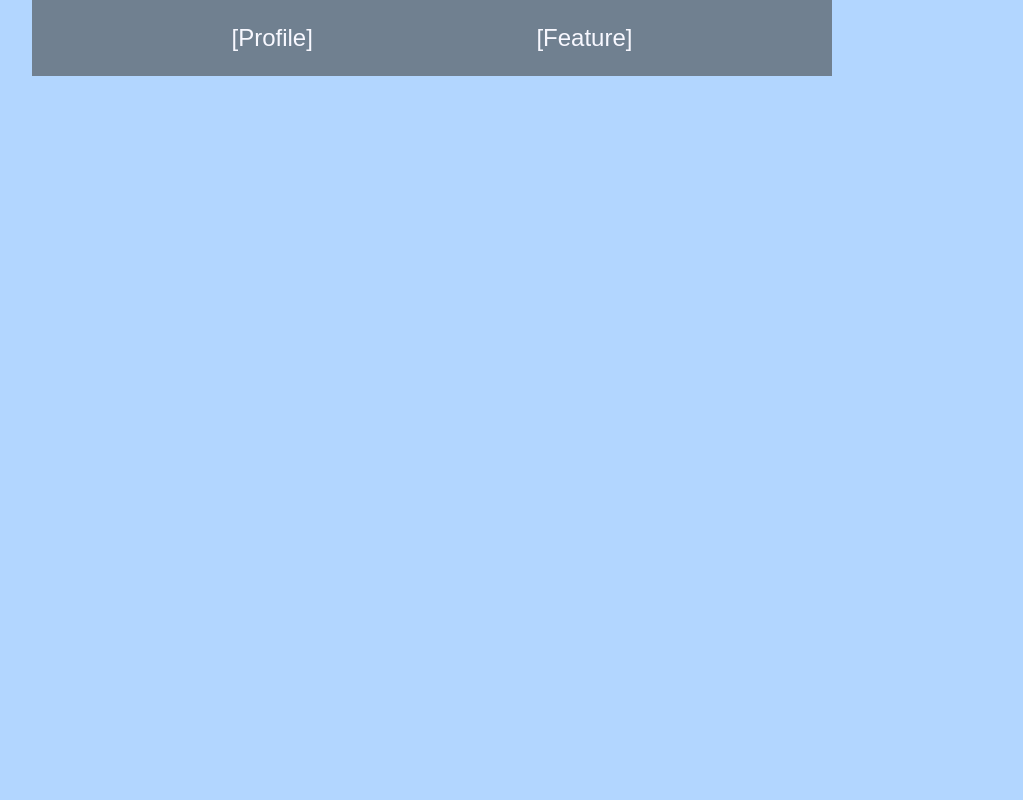
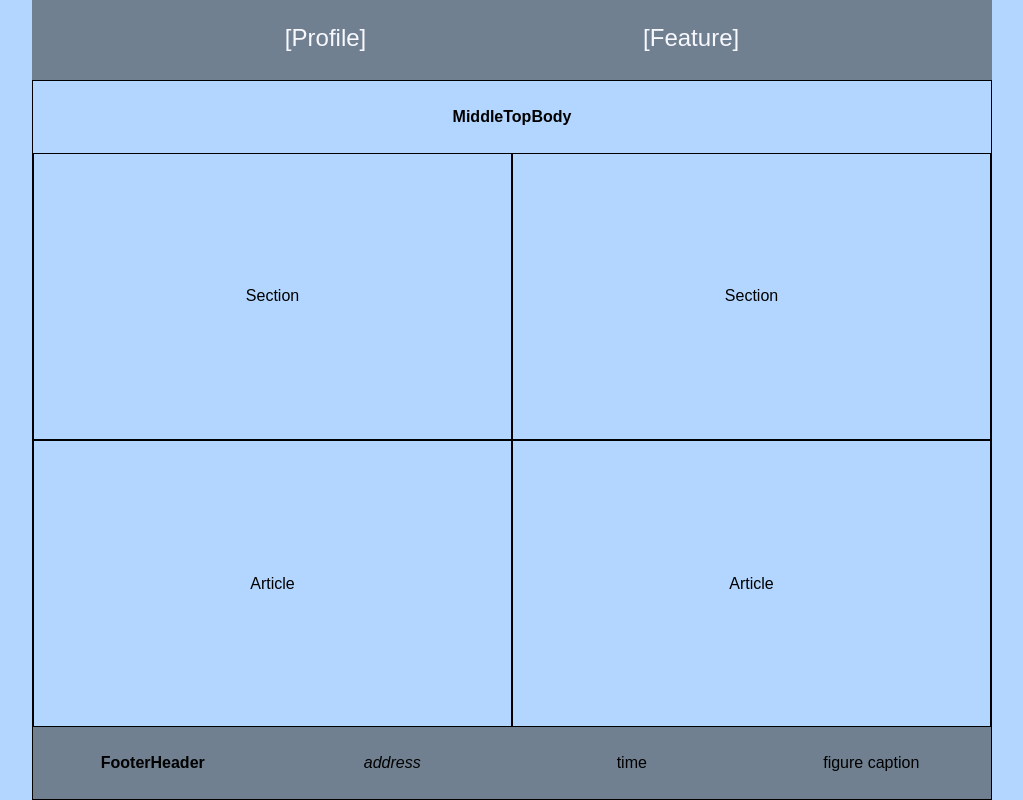
Before and after one commit to jolaya182/testLinter, a React app: page /#/ in a window 1280 px wide. Shown: the whole page, without its empty margins (128-1151 px from the left). Built offline with nearby package versions, Linux system fonts and the light colour scheme.

Commit message:
added html semantic elements

```diff
--- a/src/components/App.jsx
+++ b/src/components/App.jsx
@@ -13,7 +13,7 @@ import React from 'react';
 import PropTypes from 'prop-types';
 import { Route, Switch, HashRouter as Router } from 'react-router-dom';
 import ErrorBoundary from './ErrorBoundary';
-import { Whoops404, myComponent } from '../page';
+import { Whoops404, myComponent, articleHtml } from '../page';
 import pages from '../css/index.scss';
 
 const App = () => (
--- /dev/null
+++ b/src/components/SomeArticle.jsx
@@ -0,0 +1,28 @@
+/* eslint-disable react/jsx-indent */
+/* eslint-disable jsx-a11y/anchor-is-valid */
+/* eslint-disable react/jsx-one-expression-per-line */
+import React from 'react';
+
+const SomeArticle = () => {
+  return (
+    <div>
+      <section>
+        <h2>The Document Outline</h2>
+        <p>
+          HTML5 includes several “sectioning content” elements that affect the
+          document outline.
+        </p>
+
+        <figure>
+          <img
+            src="semantic-elements.png"
+            alt="Diagram showing <article>, <section>, and <nav> elements"
+          />
+          <figcaption>New HTML5 semantic elements</figcaption>
+        </figure>
+      </section>
+    </div>
+  );
+};
+
+export default SomeArticle;
--- a/src/css/index.scss
+++ b/src/css/index.scss
@@ -17,11 +17,13 @@ $main-font: sans-serif;
 // height:100%;
 //}
 
-body {
+body,
+html {
   font-family: $main-font;
   font-size: 100%;
   padding: 0;
   margin: 0;
+  height: 100%;
 }
 
 h1,
@@ -44,11 +46,6 @@ a {
   &:hover {
     text-decoration: underline;
   }
-}
-
-div.page {
-  display: flex;
-  height: 100%;
 }
 
 div.whoops404 {
@@ -78,30 +75,60 @@ div.whoops404 {
 }
 
 // myFurtureApp furtureApp
-section.myFurtureApp,
-section.furtureApp {
-  font-size: 3em;
-  color: slategray;
-  h1 {
-    font-size: 3em;
-  }
+// section.myFurtureApp,
+// section.furtureApp {
+//   font-size: 3em;
+//   color: slategray;
+//   h1 {
+//     font-size: 3em;
+//   }
+// }
+
+* {
+  margin: 0;
+  padding: 0;
+  box-sizing: border-box;
+}
+
+#app {
+  height: 100%;
+  width: 100%;
+  align-items: stretch;
+}
+
+div.page {
+  display: flex;
+  flex-wrap: wrap;
+}
+
+.section {
+  width: 100%;
+  height: 300px;
+  display: flex;
+  justify-content: center;
+  align-items: center;
+}
+
+aside.asideBar {
+  width: 100%;
+  display: flex;
+  background-color: slategrey;
 }
 
 nav.mainMenu {
+  height: 10vh;
   display: flex;
-  flex-direction: column;
+  flex-wrap: nowrap;
+  color: ghostwhite;
   background-color: slategray;
-  color: ghostwhite;
-  // height: 100vh;
-  width: 20%;
-  min-width: 20%;
-  min-height: 100vh;
-  text-align: center;
+
+  width: 100%;
+  justify-content: space-evenly;
+  align-items: stretch;
   a {
     color: ghostwhite;
     padding: 1em;
     font-size: 1.5em;
-    flex-direction: 'row';
   }
 }
 
@@ -113,42 +140,179 @@ nav.mainMenu {
   margin: auto;
 }
 
+.MiddleSection {
+  width: 100%;
+  min-width: 100%;
+  height: 100%;
+}
+
+.MiddleHeader {
+  display: flex;
+  width: 100%;
+  height: 80px;
+  justify-content: center;
+  align-items: center;
+  padding: 10px;
+}
+
+.rightBody {
+  width: 100%;
+  height: 100%;
+}
+
+.secticle {
+  width: 100%;
+  height: 300px;
+  display: flex;
+  justify-content: center;
+  align-items: center;
+  border: 1px solid black;
+}
+
+.footerClass {
+  display: flex;
+  flex-wrap: wrap;
+  width: 100%;
+  background-color: slategrey;
+}
+.footerPiece {
+  width: 100%;
+  display: flex;
+  justify-content: center;
+  align-items: center;
+}
+
+// section, article, aside, footer, header, nav {
+//   display: block;
+// }
+
 /* Mobile */
-@media only screen and (max-width: 610px ){
-  body{
-    background-color: #F09A9D;
+@media only screen and (max-width: 610px) {
+  body {
+    background-color: #f09a9d;
   }
+
+  aside.asideBar {
+    height: 10%;
+  }
+
   nav.mainMenu {
-    flex-direction: row;
-    width: 100vh;
-    min-height: auto;
-    justify-content: space-evenly;
-    align-items: center;
+    height: 10%;
+  }
 
+  .rightBody {
+    width: 100%;
+  }
+
+  .MiddleSection {
+    width: 100%;
+  }
+
+  .footerClass {
+    width: 100%;
+    height: auto;
+    background-color: slategrey;
   }
 }
 
 /* Tablet */
-@media only screen and (min-width:611px) and (max-width: 1025px ){
-  body{
-    background-color:#F5CF8E
+@media only screen and (min-width: 611px) and (max-width: 1025px) {
+  body {
+    background-color: #f5cf8e;
+  }
+  .secticle {
+    width: 50%;
+    height: 40%;
+  }
+
+  div.page {
+    flex-wrap: nowrap;
+    height: 100%;
+  }
+
+  aside.asideBar {
+    width: 30%;
+  }
+
+  nav.mainMenu {
+    display: flex;
+    flex-wrap: wrap;
+    width: 100%;
+    a {
+      width: 100%;
+      text-align: center;
+    }
+  }
+
+  .rightBody {
+    height: 100%;
+  }
+
+  .MiddleSection {
+    display: flex;
+    flex-wrap: wrap;
+  }
+  .MiddleHeader {
+    height: 10%;
+  }
+
+  .footerClass {
+    height: 10%;
+  }
+  .footerPiece {
+    width: 25%;
   }
 }
 
 /* Desktop */
-@media only screen and (min-width: 1025px){
-  body{
-    background-color: #B2D6FF;
+@media only screen and (min-width: 1025px) {
+  body {
+    background-color: #b2d6ff;
   }
   div.page {
     width: 960px;
     margin: auto;
+    height: 100%;
   }
+
+  .secticle {
+    width: 50%;
+    height: 40%;
+  }
+
+  aside.asideBar {
+    height: 10%;
+  }
+
   nav.mainMenu {
+    width: 100%;
+    justify-content: space-evenly;
+    align-items: stretch;
     flex-direction: row;
-    width: 100vh;
-    min-height: auto;
-    justify-content: space-evenly;
-    align-items: center;
+    a {
+      flex-direction: column;
+    }
+  }
+
+  .MiddleHeader {
+    height: 10%;
+  }
+  .rightBody {
+    height: 90%;
+    border: 1px solid black;
+  }
+
+  .MiddleSection {
+    display: flex;
+    flex-wrap: wrap;
+  }
+
+  .footerClass {
+    height: 10%;
+    width: 100%;
+    background-color: slategrey;
+  }
+  .footerPiece {
+    width: 25%;
   }
 }
--- a/src/index.html
+++ b/src/index.html
@@ -4,7 +4,10 @@
     <meta charset="utf-8" />
     <meta http-equiv="X-UA-Compatible" content="IE=edge" />
     <title>webApp</title>
-    <meta name="viewport" content="width=device-width, initial-scale=1" />
+    <meta
+      name="viewport"
+      content="width=device-width,height=device-height initial-scale=1"
+    />
   </head>
 
   <body>
--- /dev/null
+++ b/src/page/Footer.jsx
@@ -0,0 +1,29 @@
+/**
+ * title: Footer.jsx
+ *
+ * date: / /
+ *
+ * author: javier olaya
+ *
+ * description: this component handles the menu aspect of the webpage
+ */
+// main menu page component
+import React from 'react';
+// import { NavLink } from 'react-router-dom';
+// bring what ever component to render
+
+// const selectedStyle = {
+//   color: 'slategrey',
+//   backgroundColor: 'white'
+// };
+
+const Footer = () => (
+  <footer className="footerClass">
+    <h3 className="footerPiece">FooterHeader</h3>
+    <address className="footerPiece">address</address>
+    <time className="footerPiece"> time</time>
+    <figcaption className="footerPiece">figure caption</figcaption>
+  </footer>
+);
+
+export default Footer;
--- a/src/page/MainMenu.jsx
+++ b/src/page/MainMenu.jsx
@@ -18,6 +18,7 @@ const selectedStyle = {
 };
 
 const MainMenu = () => (
+  <aside className="asideBar">
     <nav className="mainMenu">
       <NavLink to="/Profile" activeStyle={selectedStyle}>
         [Profile]
@@ -26,6 +27,7 @@ const MainMenu = () => (
         [Feature]
       </NavLink>
     </nav>
+  </aside>
 );
 
 export default MainMenu;
--- /dev/null
+++ b/src/page/MiddleBody.jsx
@@ -0,0 +1,35 @@
+/**
+ * title: MiddleBody.jsx
+ *
+ * date: / /
+ *
+ * author: javier olaya
+ *
+ * description: this component handles the menu aspect of the webpage
+ */
+// main menu page component
+import React from 'react';
+import Footer from './Footer';
+
+// import { NavLink } from 'react-router-dom';
+// bring what ever component to render
+
+// const selectedStyle = {
+//   color: 'slategrey',
+//   backgroundColor: 'white'
+// };
+
+const MiddleBody = () => (
+  <div className="MiddleSection">
+    <header className=" MiddleHeader ">
+      <h3 className=" MiddleTopBody">MiddleTopBody</h3>
+    </header>
+    <section className="secticle">Section</section>
+    <section className="secticle">Section</section>
+    <article className="secticle">Article</article>
+    <article className="secticle">Article</article>
+    <Footer />
+  </div>
+);
+
+export default MiddleBody;
--- a/src/page/index.jsx
+++ b/src/page/index.jsx
@@ -12,13 +12,16 @@
 // pages as exported components
 import React from 'react';
 import MainMenu from './MainMenu';
+import MiddleBody from './MiddleBody';
+
 // bring what ever component to render
+import SomeArticle from '../components/SomeArticle';
 
-export const Whoops404 = () => (
-  <div className="">
+export const Whoops404 = ({ location }) => (
+  <div className="whoops404">
     <h1>
       resources not found at
-      {location.pathname}
+      {` ${location.pathname}`}
     </h1>
   </div>
 );
@@ -30,4 +33,12 @@ export const PageTemplate = ({ children }) => (
   </div>
 );
 
-export const myComponent = () => <PageTemplate />;
+export const myComponent = () => (
+  <PageTemplate>
+    <div className="rightBody">
+      <MiddleBody />
+    </div>
+  </PageTemplate>
+);
+
+export const articleHtml = () => <SomeArticle />;
```
Also changed, not shown: 4 other files (tests, documents, lock files or other folders). Lines whose indentation alone changed are shown as unchanged.
